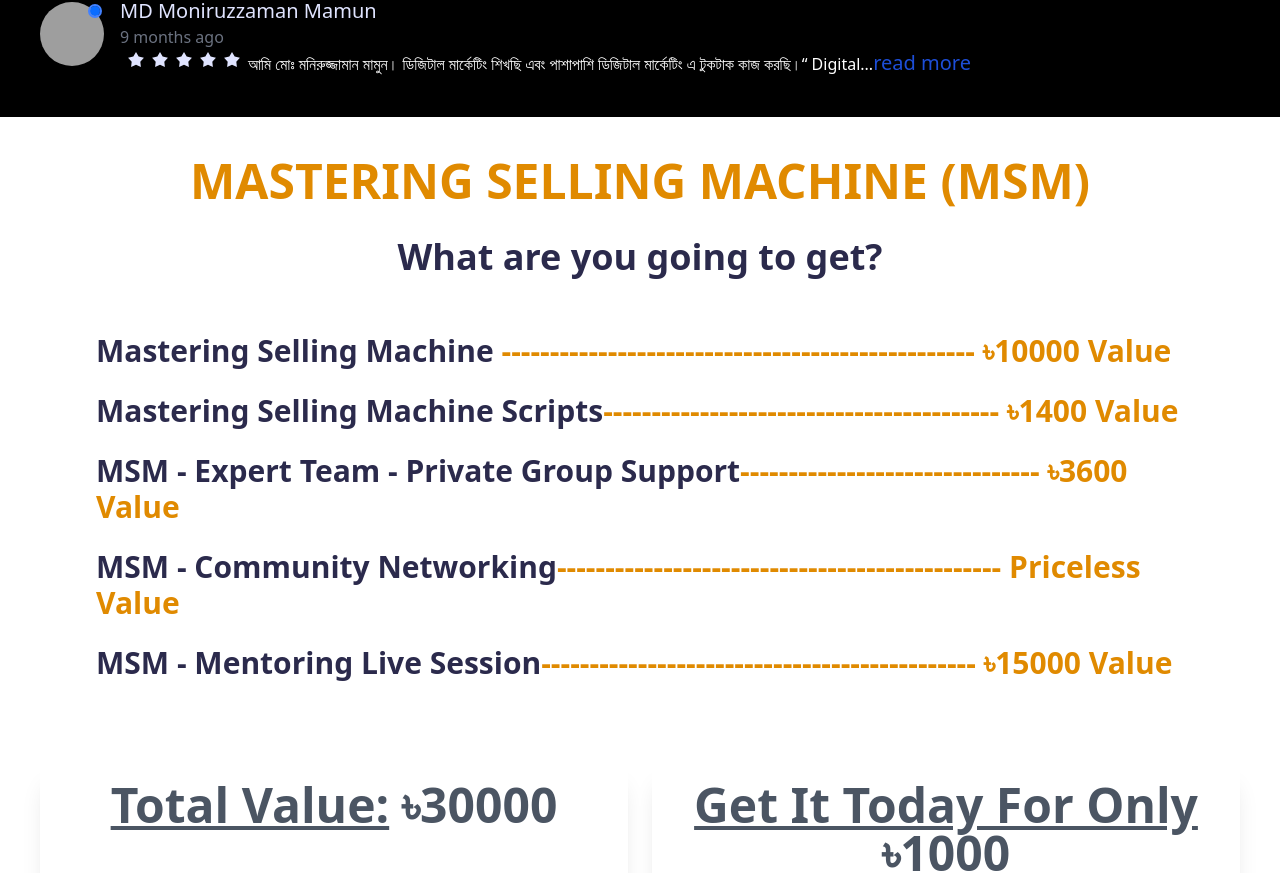
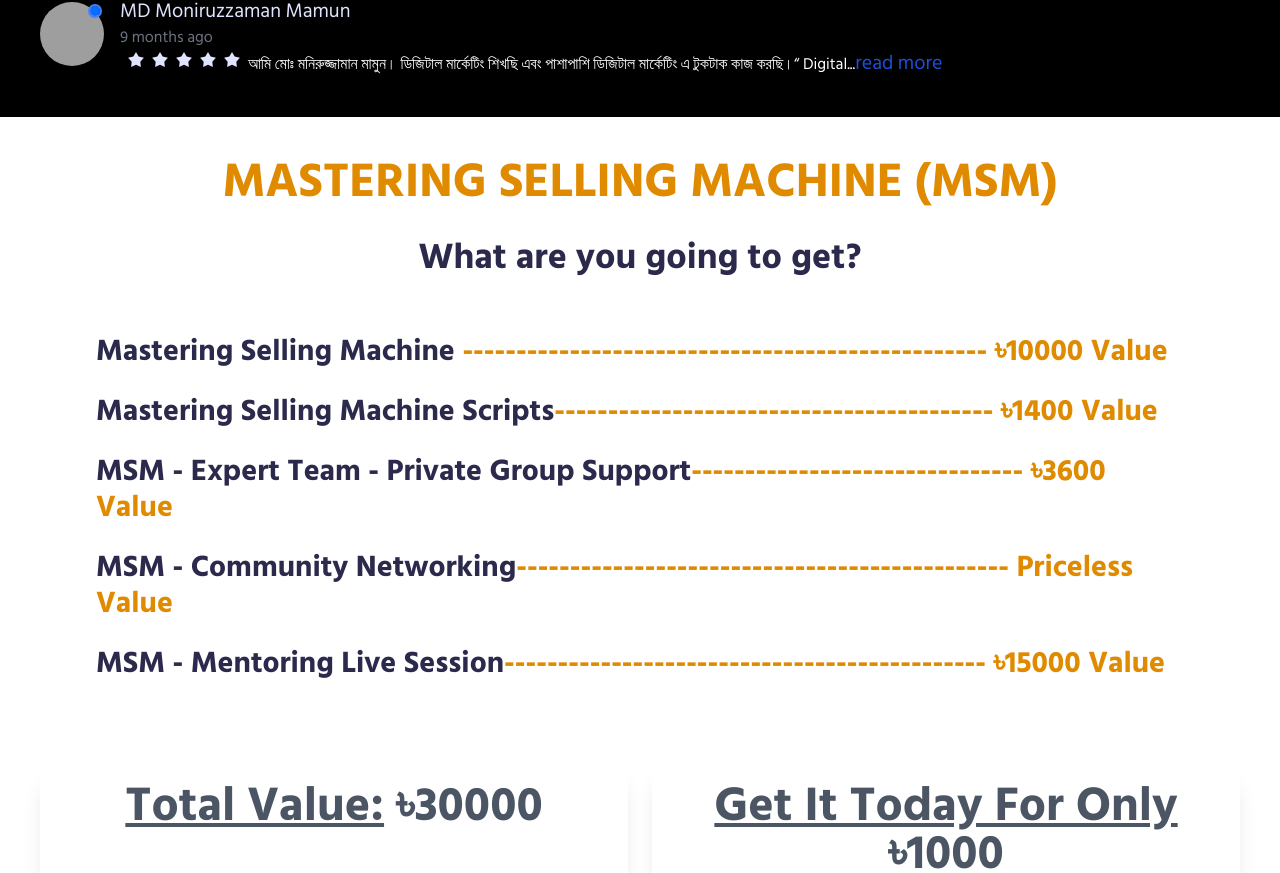
Before and after one commit to afruzaakter/mofassel.com-react-project, a React (Vite) app: page / in a window 1280 px wide. Shown: the part 4751-5624 px from the top of the page. Built offline with nearby package versions, Linux system fonts and the light colour scheme; grey boxes are pictures that could not be loaded.

Commit message:
google font problem solve

```diff
--- a/package.json
+++ b/package.json
@@ -14,7 +14,8 @@
     "react-dom": "^18.2.0",
     "react-icons": "^4.11.0",
     "react-player": "^2.13.0",
-    "react-router-dom": "^6.15.0"
+    "react-router-dom": "^6.15.0",
+    "vite-plugin-css": "^1.0.4"
   },
   "devDependencies": {
     "@types/react": "^18.2.15",
--- /dev/null
+++ b/src/Components/Home/FAQ/RoundedDesign.jsx
@@ -0,0 +1,13 @@
+
+
+const RoundedDesign = () => {
+    return (
+        <div className="mr-48 ">
+            <div className="w-48 h-48 bg-[#FF9C00]  rounded-full">
+              <h1></h1>
+            </div>
+        </div>
+    );
+};
+
+export default RoundedDesign;
--- a/src/Components/Home/Home.jsx
+++ b/src/Components/Home/Home.jsx
@@ -1,6 +1,7 @@
 import Categori from "./Categori";
 import ContactUs from "./ContactUs";
 import Faq from "./FAQ/Faq";
+import RoundedDesign from "./FAQ/RoundedDesign";
 import OrderSection from "./OrderSection";
 import ReviewSection from "./ReviewSection";
 import SecrateOne from "./SecrateOne";
@@ -46,6 +47,7 @@
         <OrderSection/>
          <Faq/>
         <ContactUs/>
+        {/* <RoundedDesign/> */}
         </section>
     );
 };
--- a/src/Components/Home/SellingMachingPricing.jsx
+++ b/src/Components/Home/SellingMachingPricing.jsx
@@ -1,18 +1,22 @@
-
 
 const SellingMachingPricing = () => {
     return (
         <div className="p-10">
-            <div>
+            <div className=" ">
                 <h1 className="text-primary text-2xl lg:text-5xl text-center font-bold">MASTERING SELLING MACHINE (MSM)</h1>
                 <h1 className="text-secondary text-2xl lg:text-4xl font-bold text-center mt-8">What are you going to get?</h1>
-                <div className="p-14">
+                <div className="p-14 relative">
                     <p className="text-secondary text-2xl lg:text-3xl font-bold lg:mb-6">Mastering Selling Machine <span className="text-primary  ">-------------------------------------------------</span> <span className="text-primary  ">৳10000 Value</span> </p>
                     <p className="text-secondary text-2xl lg:text-3xl font-bold  lg:mb-6">Mastering Selling Machine Scripts<span className="text-primary  ">----------------------------------------- </span> <span className="text-primary  ">৳1400 Value</span> </p>
                     <p className="text-secondary text-2xl lg:text-3xl font-bold  lg:mb-6">MSM - Expert Team - Private Group Support<span className="text-primary  ">-------------------------------</span> <span className="text-primary  ">৳3600 Value</span> </p>
                     <p className="text-secondary text-2xl lg:text-3xl font-bold  lg:mb-6">MSM - Community Networking<span className="text-primary  ">----------------------------------------------</span> <span className="text-primary  ">Priceless Value</span> </p>
                     <p className="text-secondary text-2xl lg:text-3xl font-bold  lg:mb-6">MSM - Mentoring Live Session<span className="text-primary  ">---------------------------------------------</span> <span className="text-primary  ">৳15000 Value</span> </p>
+                    <div className="mr-68 ">
+
+                 </div>
                 </div>
+                {/* ======== Design part============ */}
+            {/* <RoundedDesign/> */}
                 <div className="flex lg:flex-row gap-6 flex-col ">
                     <div className=" card  bg-white shadow-xl w-full p-5">
                         <h1 className="text-5xl text-gray-600 font-bold text-center"><span className="underline">Total Value:</span> ৳30000</h1>
--- a/src/index.css
+++ b/src/index.css
@@ -1,6 +1,8 @@
-/* src/index.css */
-@import url('https://fonts.googleapis.com/css2?family=Hind+Siliguri:wght@300;400;500;600;700&family=Noto+Sans+Bengali:wght@300;400;500;600;700;800;900&family=Roboto+Condensed:ital,wght@0,300;0,400;0,700;1,400&family=Roboto:wght@400;500;700;900&display=swap');
-/* Apply the font to elements */
+@import url("https://fonts.googleapis.com/css2?family=Hind+Siliguri:wght@300;400;500;600;700&family=Noto+Sans+Bengali:wght@300;400;500;600;700;800;900&family=Roboto+Condensed:ital,wght@0,300;0,400;0,700;1,400&family=Roboto:wght@400;500;700;900&display=swap");
+
+body {
+  font-family: "Hind Siliguri", sans-serif;
+}
 
 
 @tailwind base;
```
Also changed, not shown: 1 other file (tests, documents, lock files or other folders).
